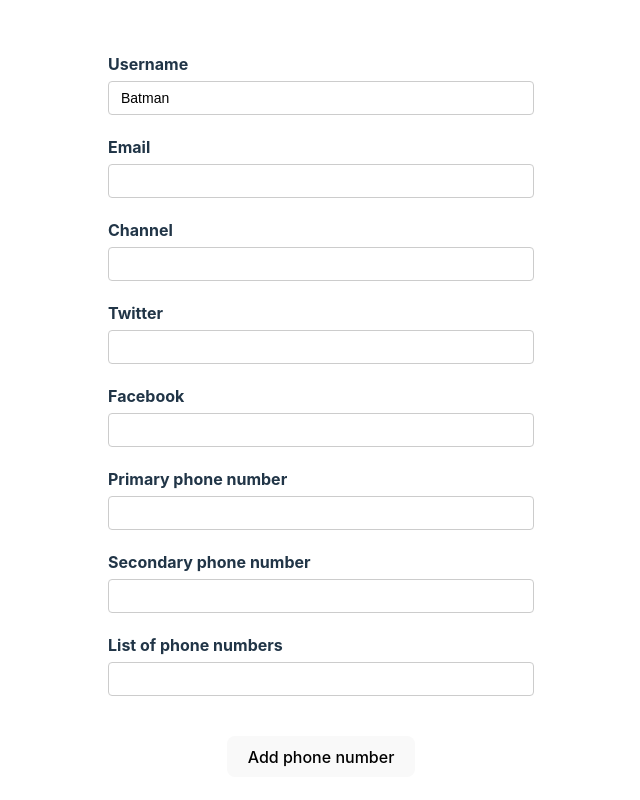
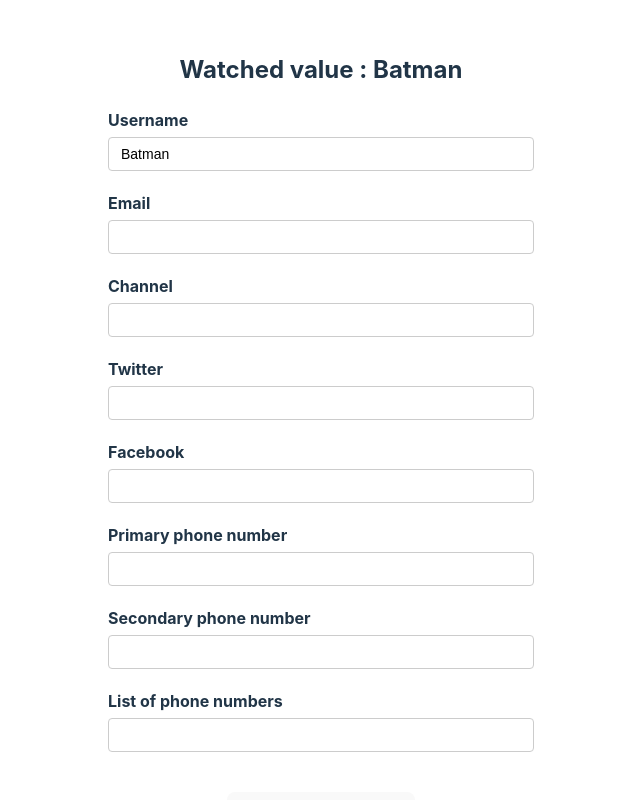
Before and after one commit to Shahrukh-elRed/react-hook-form-demo, a React (Create React App) app: page / in a window 1280 px wide. Shown: the top 800 px of the page, without its empty margins (319-959 px from the left). Built offline with nearby package versions, Linux system fonts and the light colour scheme.

Commit message:
watch field values

```diff
--- a/src/components/YoutubeForm.js
+++ b/src/components/YoutubeForm.js
@@ -1,8 +1,9 @@
 import { DevTool } from "@hookform/devtools";
+import { useEffect } from "react";
 import { useFieldArray, useForm } from "react-hook-form";
 
 const YoutubeForm = () => {
-  const { register, control, handleSubmit, formState } = useForm({
+  const { register, control, handleSubmit, formState, watch } = useForm({
     defaultValues:
       // async () => {
       //   const response = await fetch(
@@ -40,8 +41,24 @@
     console.log("Form submitted", data);
   };
 
+  const watchUsername = watch("username");
+  // const watchUsername = watch(["username", "email"]);
+  // const watchForm = watch();
+
+  useEffect(() => {
+    const subscription = watch((value) => {
+      console.log(value);
+    });
+
+    return () => {
+      subscription.unsubscribe();
+    };
+  }, [watch]);
+
   return (
     <div>
+      <h2>Watched value : {watchUsername}</h2>
+      {/* <h2>Watched value : {JSON.stringify(watchForm)}</h2> */}
       <form onSubmit={handleSubmit(onSubmit)} noValidate>
         <div className="form-control">
           <label htmlFor="username">Username</label>
```
